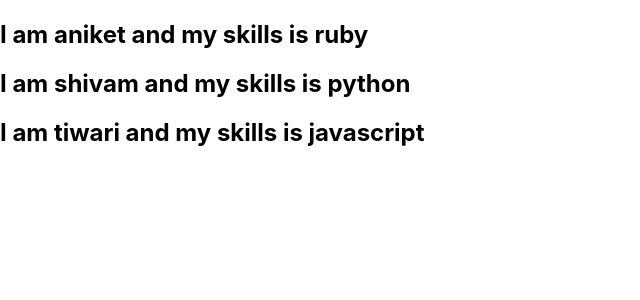
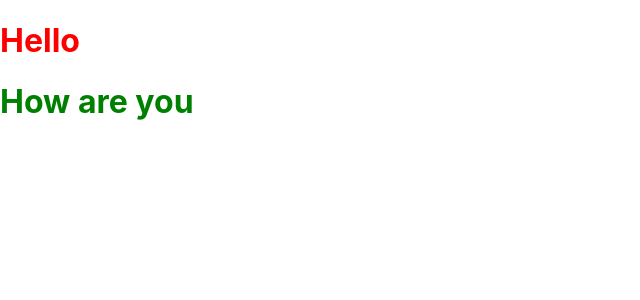
Before and after one commit to aniketstiwari/react_practice, a React (Create React App) app: page / in a window 1280 px wide. Shown: the top 300 px of the page, without its empty margins (0-640 px from the left). Built offline with nearby package versions, Linux system fonts and the light colour scheme.

Commit message:
[20] Css Styling

```diff
--- a/src/App.js
+++ b/src/App.js
@@ -6,6 +6,10 @@ import Welcome from './Welcome';
 import ParentComponent from './ParentComponent';
 import UserGreeting from './UserGreeting';
 import NameList from './NameList';
+import StyleSheet from './StyleSheet';
+import Inline from './Inline';
+import './appStyle.css';
+import styles from './appStyle.module.css'
 
 function App() {
   return (
@@ -16,7 +20,14 @@ function App() {
       {/* <EventBind /> */}
       {/* <ParentComponent/> */}
       {/* <UserGreeting/> */}
-      <NameList/>
+      {/* <NameList/> */}
+      {/* <StyleSheet enabled={true}/> */}
+      {/* <Inline/> */}
+      <h1 className='error'>Hello</h1>
+      {/*Module css will help in resolving name conflict. For example the error class if
+      we place in Inline Component in future it can give css conflict. If you try to copy
+      the module css in the other component it will throw an error*/}
+      <h1 className={styles.success}>How are you</h1>
     </>
   );
 }
--- /dev/null
+++ b/src/Inline.jsx
@@ -0,0 +1,12 @@
+import React from 'react';
+
+function Inline() {
+    let heading = {
+        color: 'red'
+    }
+    return(
+        <div style={heading}>Hello how are you</div>
+    )
+}
+
+export default Inline;
--- /dev/null
+++ b/src/MyStyle.css
@@ -0,0 +1,7 @@
+.primary {
+    color: red;
+}
+
+.font-xl {
+    font-size: 45px;
+}
--- /dev/null
+++ b/src/StyleSheet.jsx
@@ -0,0 +1,14 @@
+import React from 'react';
+import './MyStyle.css';
+
+function StyleSheet(props) {
+    let primaryClass = props.enabled ? 'primary' : '';
+    return(
+        <div>
+            {/* <h1 className="primary font-xl">Hello</h1> */}
+            <h1 className={`${primaryClass} font-xl`}>Hello</h1>
+        </div>
+    )
+}
+
+export default StyleSheet
--- /dev/null
+++ b/src/appStyle.css
@@ -0,0 +1,3 @@
+.error{
+    color: red;
+}
--- /dev/null
+++ b/src/appStyle.module.css
@@ -0,0 +1,3 @@
+.success {
+    color: green;
+}
```
Also changed, not shown: css_styling.png (added), 1 other file (tests, documents, lock files or other folders).
